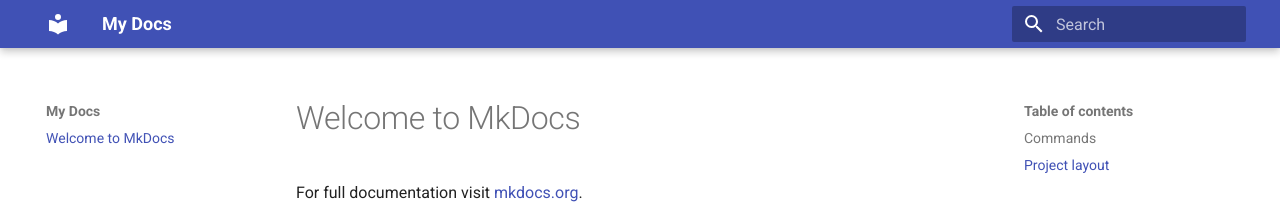
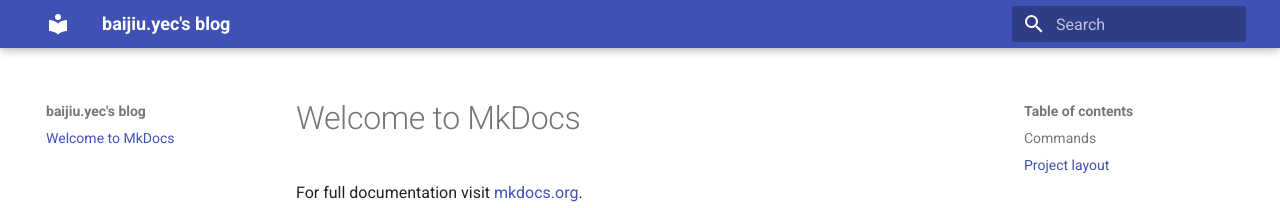
Before and after one commit to twentwo/baijiu.yec, an MkDocs documentation site: the page built from docs/index.md, in a window 1280 px wide. Shown: the top 208 px of the page. Built offline with MkDocs 1.6.1 and Material for MkDocs 9.7.7, drawn with Linux system fonts in a browser that asks for light colours.

Commit message:
change site_name

```diff
--- a/mkdocs.yml
+++ b/mkdocs.yml
@@ -1,3 +1,4 @@
-site_name: My Docs
+site_name: baijiu.yec's blog
+site_url: https://twentwo.github.io/baijiu.yec/
 theme:
   name: material
```
